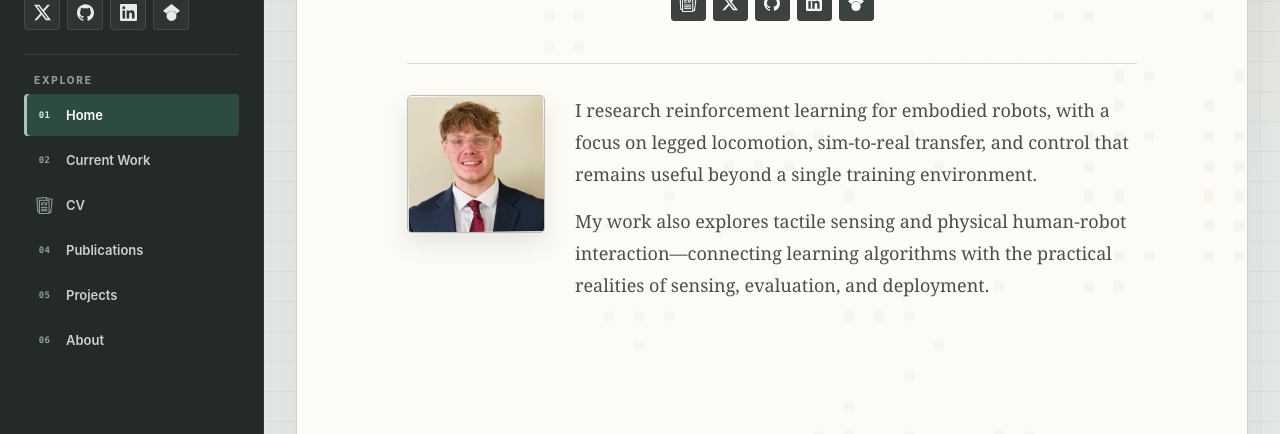
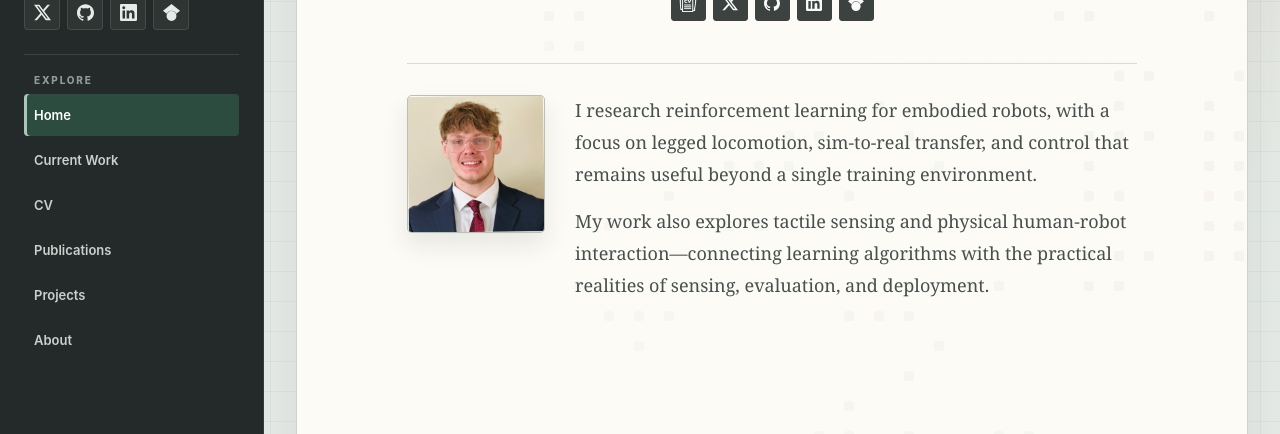
Before and after one commit to Jdowdy05/Jdowdy05.github.io, a Jekyll site: the page built from index.md, in a window 1280 px wide. Shown: the part 359-793 px from the top of the page. Built offline with Jekyll 4.4.1, drawn with Linux system fonts in a browser that asks for light colours.

Commit message:
Simplify sidebar navigation labels

```diff
--- a/_data/navigation.yml
+++ b/_data/navigation.yml
@@ -1,18 +1,18 @@
 - label: Home
-  icon: "01"
+  compact: H
   url: /
 - label: Current Work
-  icon: "02"
+  compact: W
   url: /current-work/
 - label: CV
-  icon: cv
+  compact: CV
   url: /cv/
 - label: Publications
-  icon: "04"
+  compact: PUB
   url: /publications/
 - label: Projects
-  icon: "05"
+  compact: PRJ
   url: /projects/
 - label: About
-  icon: "06"
+  compact: A
   url: /about/
--- a/_includes/sidebar.html
+++ b/_includes/sidebar.html
@@ -36,7 +36,7 @@
         {% if page.url == item.url %}{% assign active = true %}{% endif %}
         <li>
           <a href="{{ item.url | relative_url }}"{% if active %} class="is-active" aria-current="page"{% endif %} title="{{ item.label }}">
-            <span class="nav-icon" aria-hidden="true">{% if item.icon == "cv" %}{% include icon.html name="cv" %}{% else %}{{ item.icon }}{% endif %}</span>
+            <span class="nav-compact" aria-hidden="true">{{ item.compact }}</span>
             <span class="nav-label">{{ item.label }}</span>
           </a>
         </li>
--- a/assets/css/main.scss
+++ b/assets/css/main.scss
@@ -363,7 +363,7 @@
   line-height: 1;
   text-decoration: none;
   align-items: center;
-  gap: 11px;
+  gap: 0;
   transition: color 160ms ease, background-color 160ms ease;
 }
 
@@ -378,24 +378,14 @@
   box-shadow: inset 3px 0 0 #a9c7b7;
 }
 
-.nav-icon {
-  display: inline-grid;
-  width: 21px;
-  min-width: 21px;
-  height: 21px;
-  color: #92a49a;
+.nav-compact {
+  display: none;
+  color: #aebdb5;
   font-family: ui-monospace, SFMono-Regular, Menlo, Monaco, Consolas, monospace;
   font-size: 9px;
   font-weight: 800;
-  letter-spacing: 0.04em;
+  letter-spacing: 0.02em;
   line-height: 1;
-  place-items: center;
-}
-
-.nav-icon svg {
-  width: 16px;
-  height: 16px;
-  fill: currentColor;
 }
 
 .cv-logo {
@@ -407,12 +397,7 @@
   mask: url("../icons/cv-logo.png") center / contain no-repeat;
 }
 
-.nav-icon .cv-logo {
-  width: 17px;
-  height: 17px;
-}
-
-.is-active .nav-icon {
+.is-active .nav-compact {
   color: #dcebe3;
 }
 
@@ -509,6 +494,13 @@
   min-height: 44px;
   padding: 8px;
   justify-content: center;
+}
+
+.sidebar-collapsed .nav-compact {
+  display: inline-grid;
+  width: 30px;
+  height: 30px;
+  place-items: center;
 }
 
 .sidebar-collapsed .sidebar__bottom {
```
